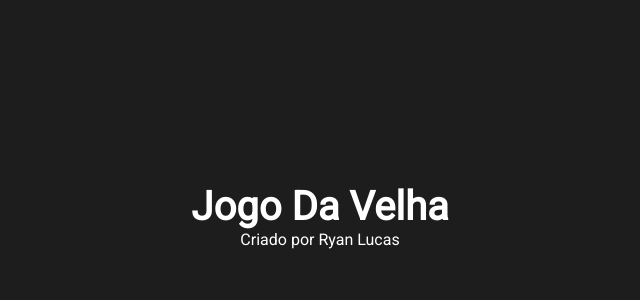
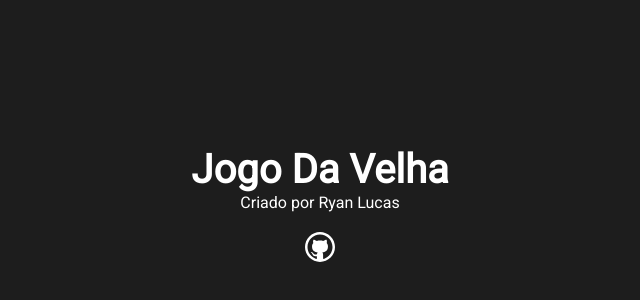
Before and after one commit to Ryanluc7reis/Projeto.react-jogo-da-velha, a Next.js app: page / in a window 1280 px wide. Shown: the part 184-484 px from the top of the page, without its empty margins (320-960 px from the left). Built offline with nearby package versions, Linux system fonts and the light colour scheme.

Commit message:
Criado componente icone

```diff
--- a/src/components/header/Header.jsx
+++ b/src/components/header/Header.jsx
@@ -1,6 +1,7 @@
 import styles from './Header.module.css'
 import Title from "../title/Title"
 import Subtitle from "../subtitle/Subtitle"
+import Icon from '../icon/Icon'
 
 
 function Header  () {
@@ -8,6 +9,9 @@
       <div className={styles.header}>
         <Title>Jogo Da Velha </Title>
       <Subtitle>Criado por Ryan Lucas</Subtitle>
+        <div className={styles.iconContent}>
+          <Icon iconName="github" link="https://github.com/Ryanluc7reis" />
+        </div>
       </div>
 
     )
--- a/src/components/header/Header.module.css
+++ b/src/components/header/Header.module.css
@@ -2,3 +2,6 @@
   text-align: center;
   padding: 40px 0;
 }
+.iconContent {
+  margin: 20px 0;
+}
--- /dev/null
+++ b/src/components/icon/Icon.jsx
@@ -0,0 +1,11 @@
+function Icon ({iconName,size , link}) {
+  return (
+   <a href={link} target='_blank'>
+    <img src={`/icons/${iconName}.svg`} width={size} />
+   </a>
+  )
+}
+Icon.defaultProps = {
+  size: "30px"
+}
+export default Icon
```
Also changed, not shown: public/icons/github.svg (added).
